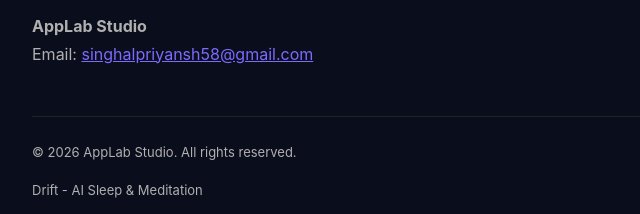
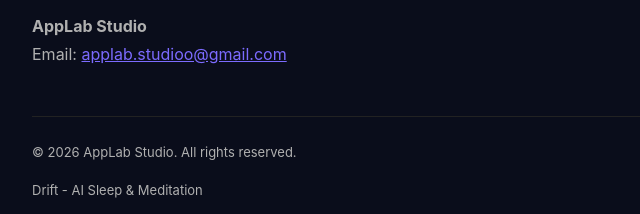
Before and after one commit to priyansh18/drift-privacy, a plain HTML site: page index.html in a window 1280 px wide. Shown: the part 2868-3082 px from the top of the page, 228-868 px from the left. Drawn offline with Linux system fonts and the light colour scheme.

Commit message:
sync support email with canonical policy

```diff
--- a/index.html
+++ b/index.html
@@ -90,7 +90,7 @@
   <p>If you have any questions about this Privacy Policy or your data, contact us at:</p>
   <p>
     <strong>AppLab Studio</strong><br>
-    Email: <a href="mailto:singhalpriyansh58@gmail.com">singhalpriyansh58@gmail.com</a>
+    Email: <a href="mailto:applab.studioo@gmail.com">applab.studioo@gmail.com</a>
   </p>
 
   <div class="footer">
```
